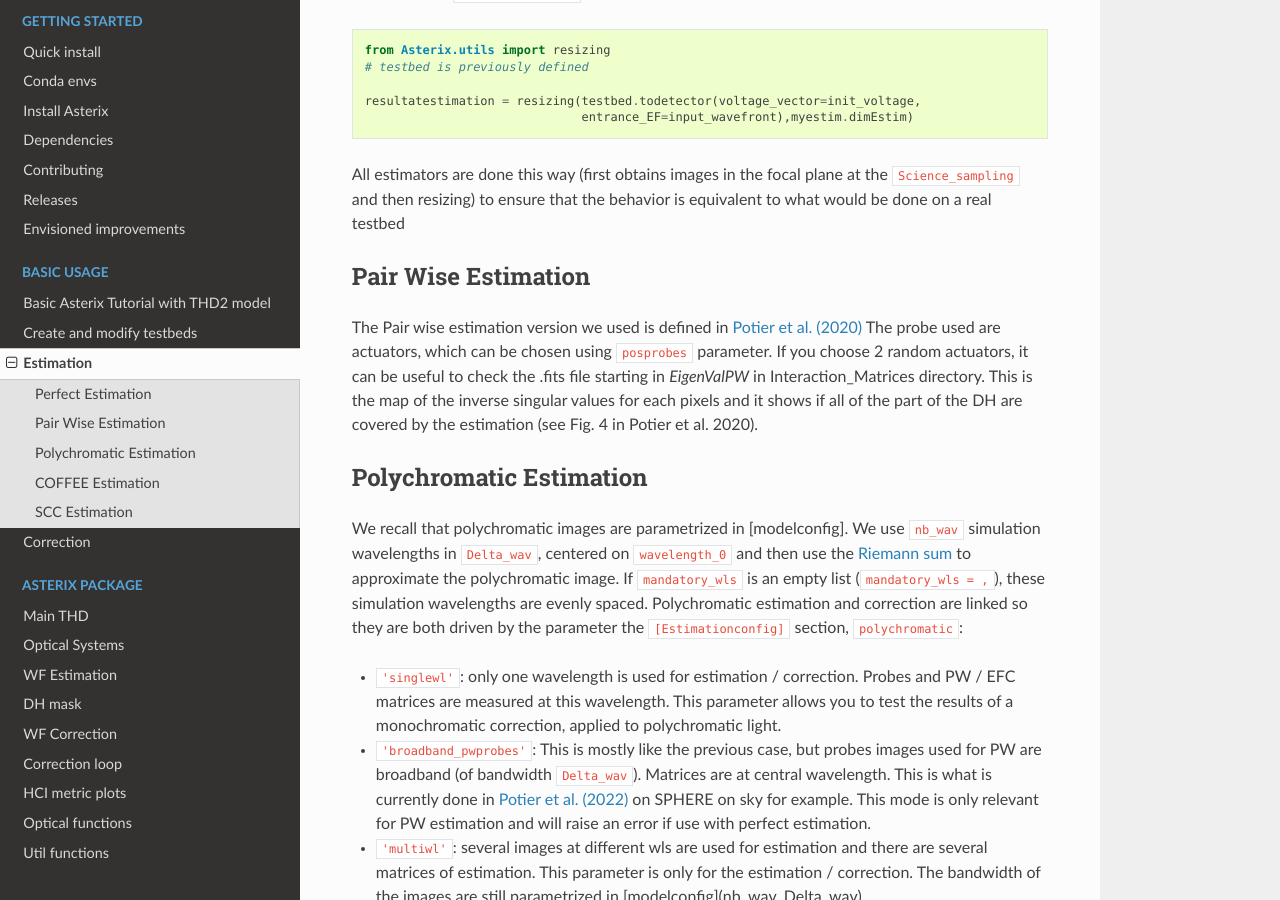
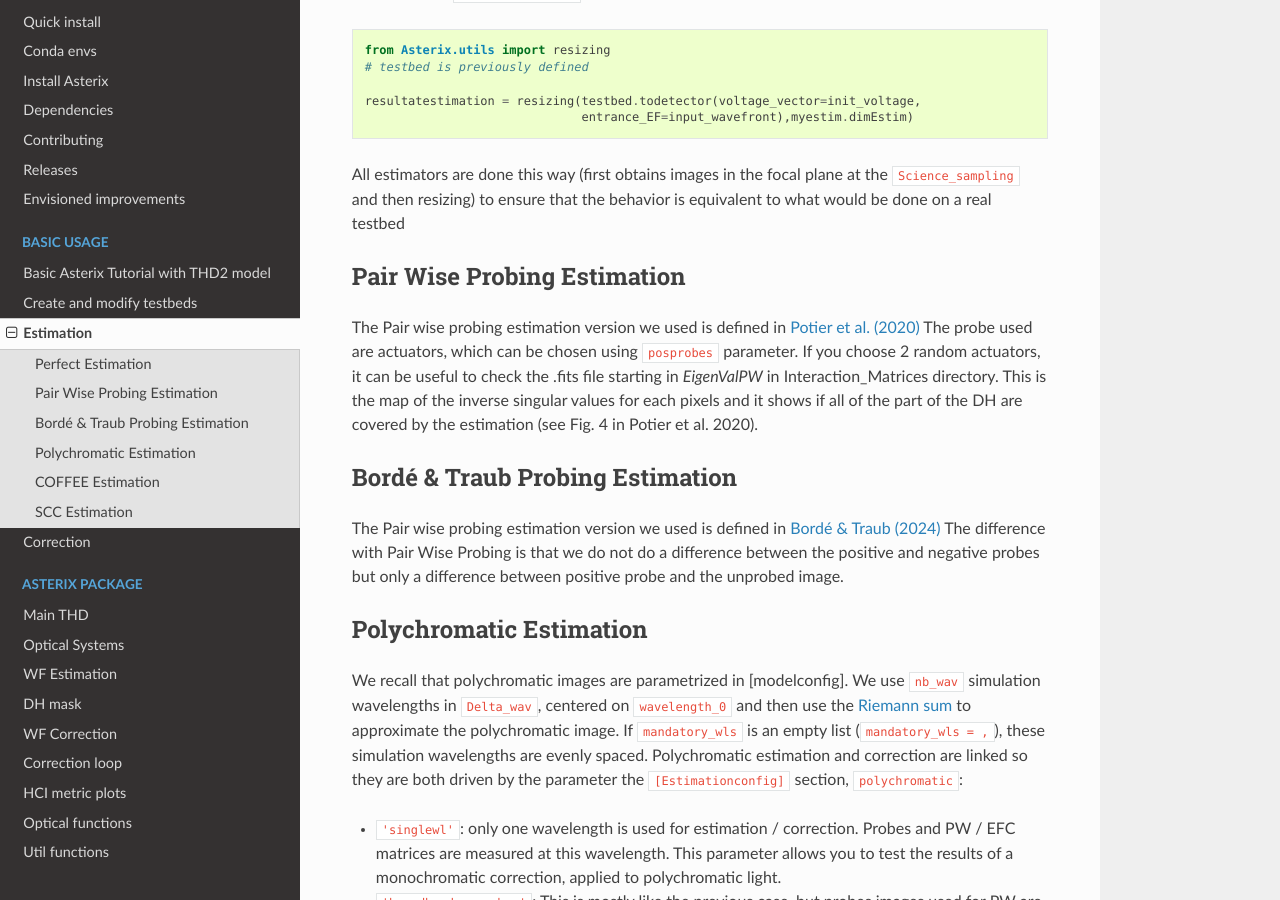
Before and after one commit to johanmazoyer/Asterix, a Sphinx documentation site: the page built from docs/estimation.rst, in a window 1280 px wide and 900 px high, scrolled down 1980 px. Built offline with Sphinx 7.4.7 and the Read the Docs theme 2.0.0, drawn with Linux system fonts in a browser that asks for light colours.

Commit message:
modify the docs

```diff
--- a/docs/estimation.rst
+++ b/docs/estimation.rst
@@ -102,15 +102,23 @@
 All estimators are done this way (first obtains images in the focal plane at the ``Science_sampling`` and
 then resizing) to ensure that the behavior is equivalent to what would be done on a real testbed
 
-Pair Wise Estimation
+Pair Wise Probing Estimation
 +++++++++++++++++++++++++
 
-The Pair wise estimation version we used is defined in
+The Pair wise probing estimation version we used is defined in
 `Potier et al. (2020) <http://adsabs.harvard.edu/abs/2020A%26A...635A.192P>`_
 The probe used are actuators, which can be chosen using ``posprobes`` parameter. If you choose
 2 random actuators, it can be useful to check the .fits file starting in *EigenValPW* in
 Interaction_Matrices directory. This is the map of the inverse singular values for each
 pixels and it shows if all of the part of the DH are covered by the estimation (see Fig. 4 in Potier et al. 2020).
+
+Bordé & Traub Probing Estimation
++++++++++++++++++++++++++
+
+The Pair wise probing estimation version we used is defined in
+`Bordé & Traub (2024) <http://iopscience.iop.org/0004-637X/638/1/488>`_
+The difference with Pair Wise Probing is that we do not do a difference between the positive and negative probes but only
+a difference between positive probe and the unprobed image.
 
 ..  _polychromaticestim-label:
 Polychromatic Estimation
--- a/docs/install.rst
+++ b/docs/install.rst
@@ -8,7 +8,7 @@
 
 .. code-block:: bash
 
-    $pip install git+https://github.com/johanmazoyer/Asterix.git
+    $ pip install git+https://github.com/johanmazoyer/Asterix.git
 
 
 Conda envs
```
